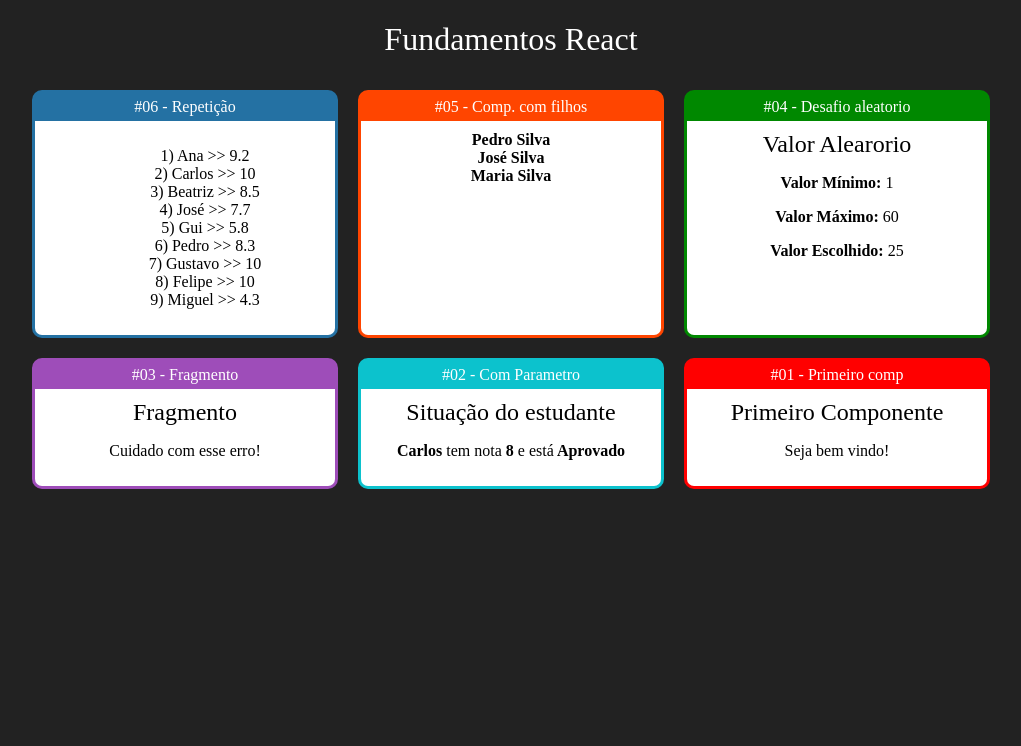
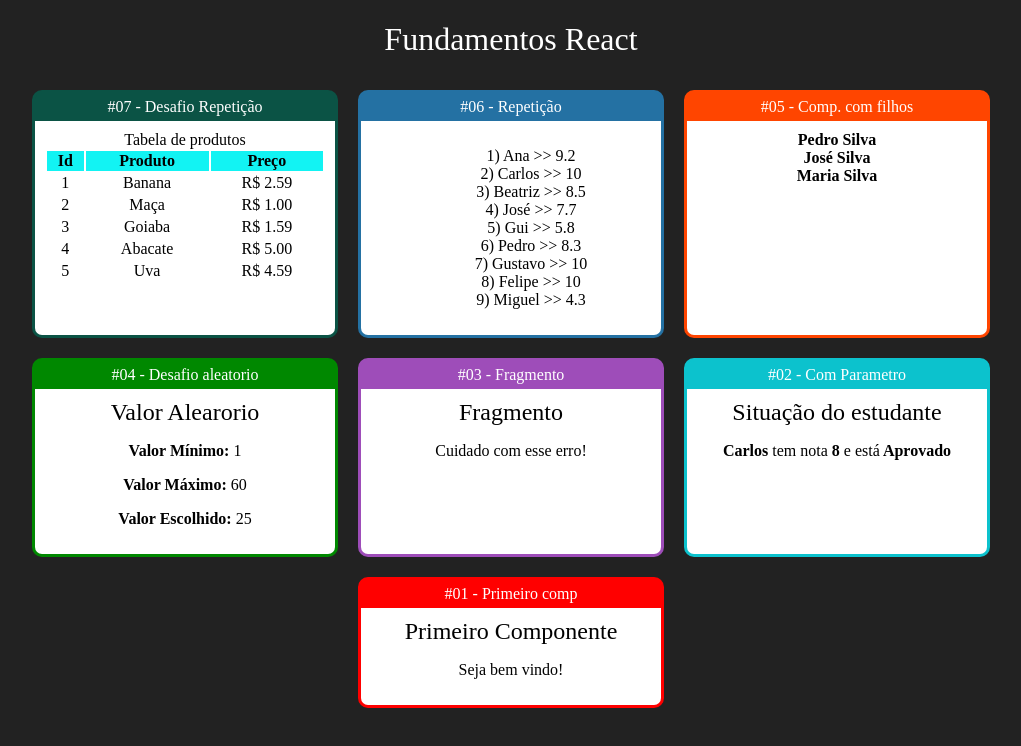
Before and after one commit to MenezesC137/Fundamentals_React, a React (Create React App) app: page / in a window 1280 px wide. Shown: the top 746 px of the page, without its empty margins (129-1150 px from the left). Built offline with nearby package versions, Linux system fonts and the light colour scheme; a web font is replaced by a local one.

Commit message:
Desafio tabela

```diff
--- a/src/App.jsx
+++ b/src/App.jsx
@@ -3,6 +3,7 @@ import React from "react";
 
 import Card from "./components/layout/Card";
 
+import Produto from './components/repeticao/Produto'
 import ListaAlunos from "./components/repeticao/ListaAlunos";
 import Familia from "./components/basicos/Familia";
 import FamiliaMembro from "./components/basicos/FamiliaMembro";
@@ -12,11 +13,16 @@ import ComParametro from "./components/basicos/ComParametro";
 import Primeiro from "./components/basicos/Primeiro";
 
 
+
 export default () => (
   <div className="App">
     <h1>Fundamentos React</h1>
 
     <div className="Cards">
+
+        <Card titulo="#07 - Desafio Repetição" color="#0b5345">
+            <Produto />
+        </Card>
 
         <Card titulo="#06 - Repetição" color="  #2471a3  ">
             <ListaAlunos></ListaAlunos>
--- /dev/null
+++ b/src/components/repeticao/Produto.css
@@ -0,0 +1,6 @@
+.Produto table{
+    width: 100%;
+}
+.Produto th{
+    background-color: rgb(18, 243, 243);
+}
--- /dev/null
+++ b/src/components/repeticao/Produto.jsx
@@ -0,0 +1,33 @@
+import './Produto.css'
+import React from "react";
+import produtos from "../../data/produtos";
+
+export default function ProductTable(props) {
+
+    const product = props;
+
+    return (
+        <div className='Produto'>
+            <table>
+                <caption>Tabela de produtos</caption>
+                <thead>
+                    <tr>
+                    <th>Id</th>
+                    <th>Produto</th>
+                    <th>Preço</th>
+                    </tr>
+                </thead>
+                <tbody>
+                    {produtos.map((product, i) => (
+                        <tr key={product.id} >
+                            <td>{product.id}</td>
+                            <td>{product.prod}</td>
+                            <td>R$ {product.preco.toFixed(2)}</td>
+                        </tr>
+                    ))}
+                </tbody>
+            </table>
+        </div>
+    )
+
+}
--- /dev/null
+++ b/src/data/produtos.js
@@ -0,0 +1,7 @@
+export default [
+  { id: 1, prod: "Banana", preco: 2.59 },
+  { id: 2, prod: "Maça", preco: 1.00 },
+  { id: 3, prod: "Goiaba", preco: 1.59 },
+  { id: 4, prod: "Abacate", preco: 5.00},
+  { id: 5, prod: "Uva", preco: 4.59 },
+];
```
Also changed, not shown: src/data/alunos.js (+10 -11 lines), src/components/repeticao/ListaAlunos.jsx (line endings or trailing spaces).
